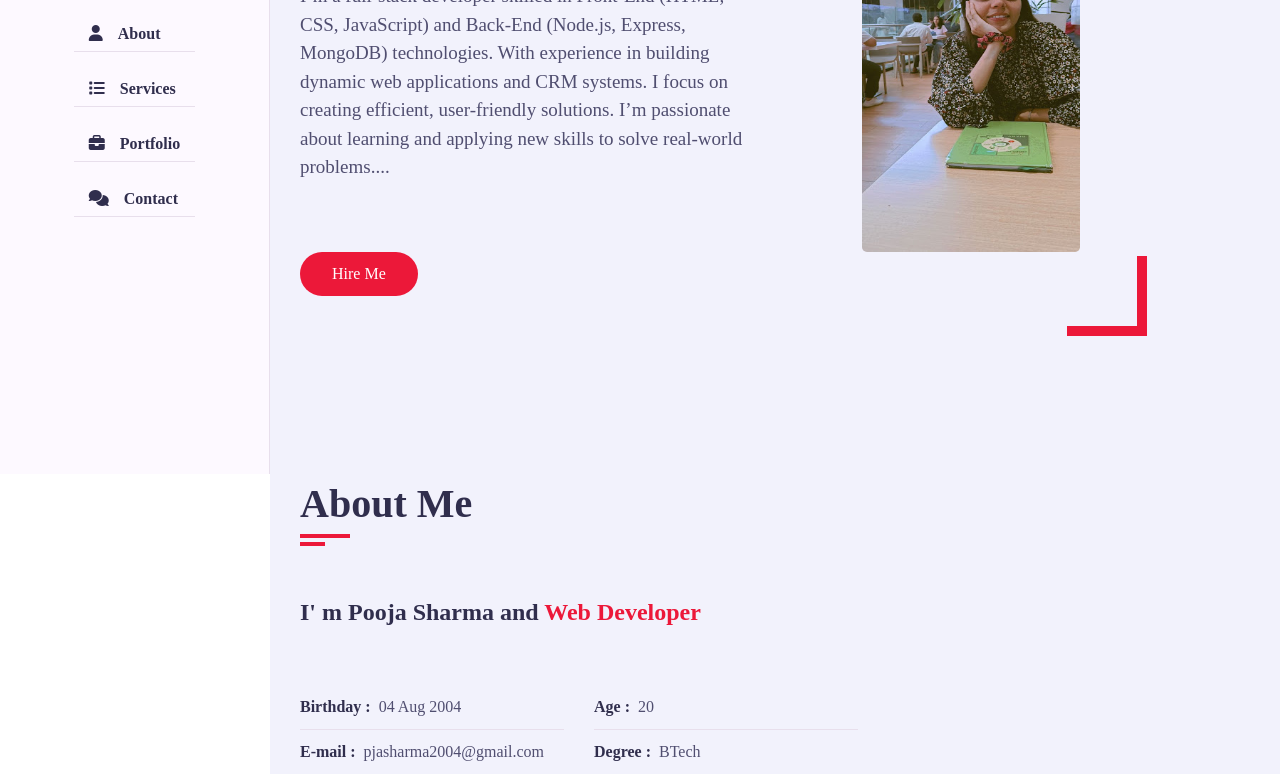
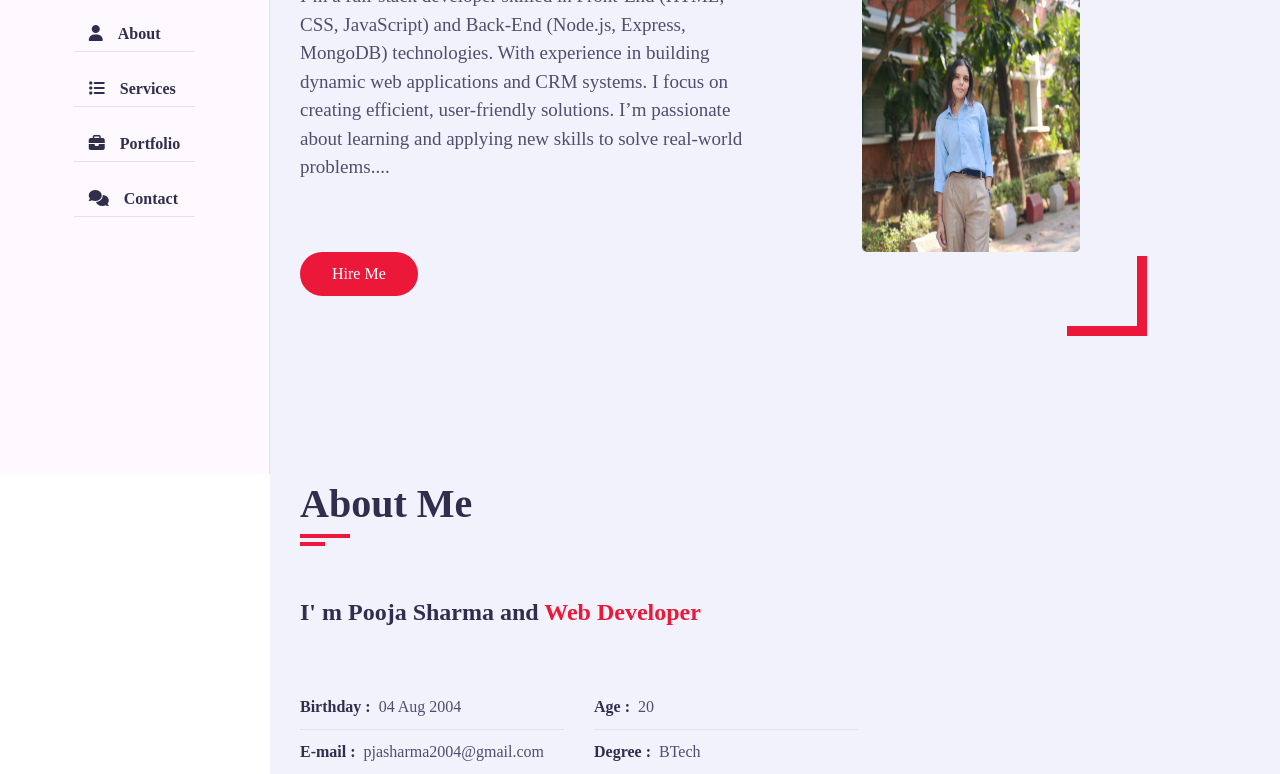
Before and after one commit to Pooja-Sharma-1/Portfolio, a plain HTML site: page index.html in a window 1280 px wide. Shown: the part 326-1100 px from the top of the page. Drawn offline with nearby package versions, Linux system fonts and the light colour scheme; a web font is replaced by a local one.

Commit message:
Update proflile in index.html

```diff
--- a/index.html
+++ b/index.html
@@ -70,7 +70,7 @@
               <a href="#contact" class="btn hire-me">Hire Me</a>
             </div>
             <div class="home-img padd-15">
-              <img style="width: 60%;" src="./IMG-20220930-WA0016.jpg" alt="" />
+              <img style="width: 60%;" src="./profile.jpg" alt="" />
             </div>
           </div>
         </div>
```
